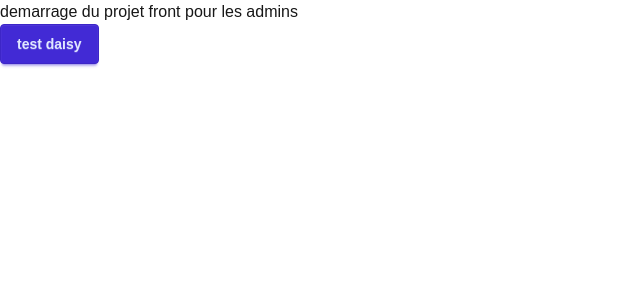
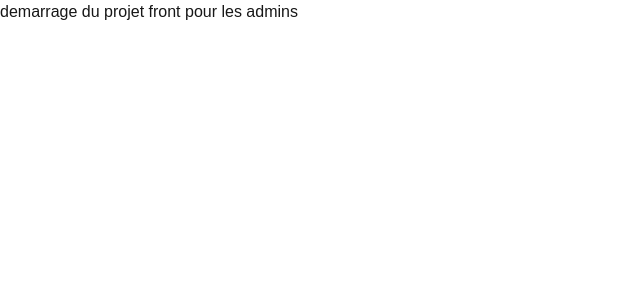
Before and after one commit to driano-gael/AdminJO_Front, a Next.js app in the folder application/: page / in a window 1280 px wide. Shown: the top 300 px of the page, without its empty margins (0-640 px from the left). Built offline with nearby package versions, Linux system fonts and the light colour scheme.

Commit message:
confirmation deploiement

```diff
--- a/application/src/app/page.tsx
+++ b/application/src/app/page.tsx
@@ -2,7 +2,6 @@ export default function Home() {
   return (
     <>
     <p>demarrage du projet front pour les admins</p>
-    <button className="btn btn-primary">test daisy</button>
     </>
   );
 }
```
